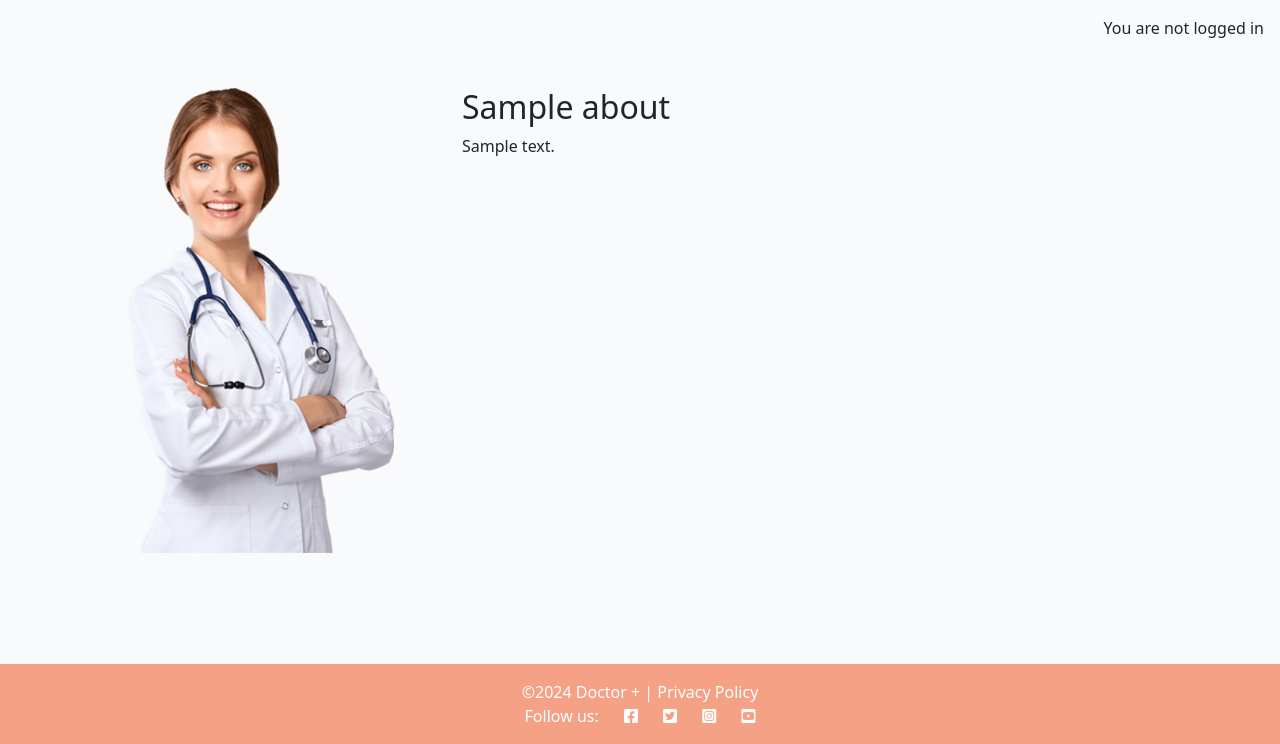
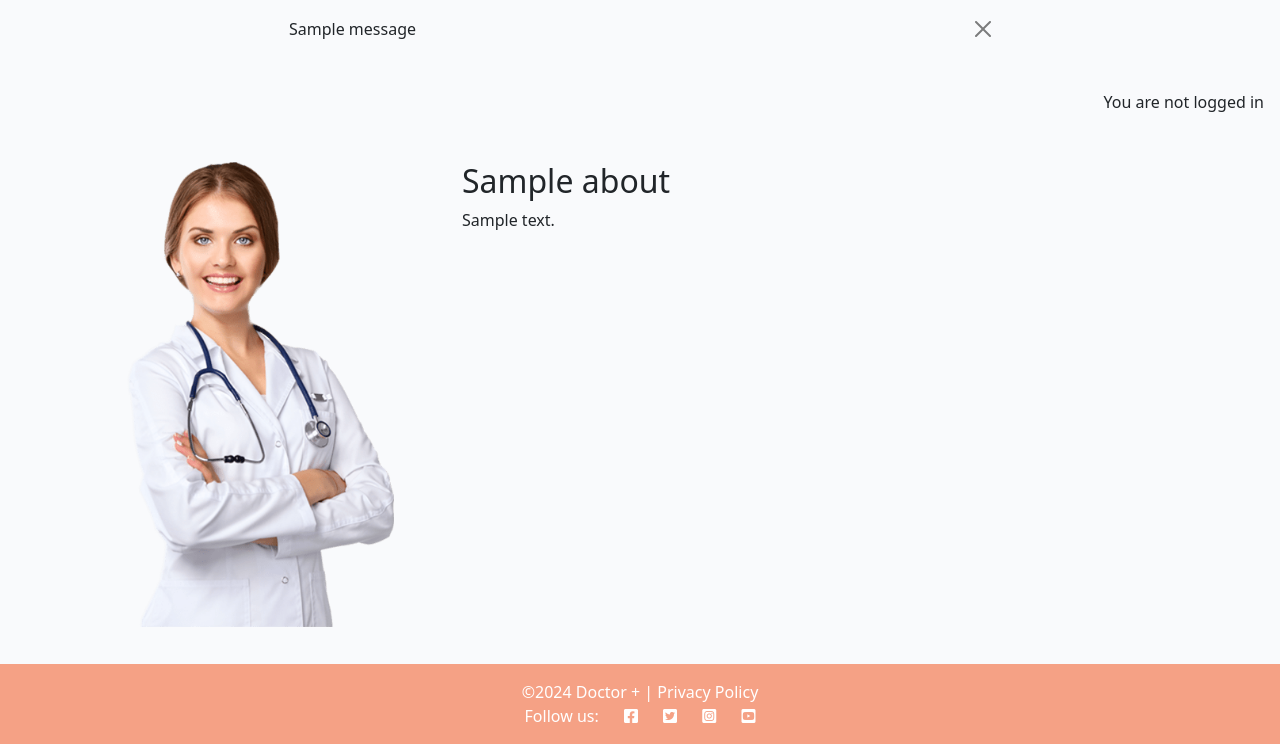
Before and after one commit to LimaZurmati/doctor_plus, a Django app: page /about/ in a window 1280 px wide. Shown: the part 56-800 px from the top of the page. Run offline with Django 4.2, Linux system fonts and the light colour scheme; tables that the repository leaves empty hold one stand-in row (values such as "Sample post"); one stand-in notice (Sample message) is shown.

Commit message:
Add  success message at base.html

```diff
--- a/blog/views.py
+++ b/blog/views.py
@@ -36,6 +36,10 @@ def post_detail(request, slug):
             comment.author = request.user
             comment.post = post
             comment.save()
+            messages.add_message(
+            request, messages.SUCCESS,
+        'Comment posted and awaiting approval'
+    )
 
     comment_form = CommentForm()
 
--- a/templates/blog/base.html
+++ b/templates/blog/base.html
@@ -72,6 +72,21 @@
             </div>
         </div>
     </nav>
+    <!-- displaying  messages for  comment -->
+<div class="container">
+    <div class="row">
+      <div class="col-md-8 offset-md-2">
+        {% for message in messages %}
+        <div class="alert {{ message.tags }} alert-dismissible
+          fade show" id="msg" role="alert">
+          {{ message | safe }}
+          <button type="button" class="btn-close"
+            data-bs-dismiss="alert" aria-label="Close"></button>
+        </div>
+        {% endfor %}
+      </div>
+    </div>
+  </div>
 
     <main class="flex-shrink-0 main-bg">
         {% if user.is_authenticated %}
```
